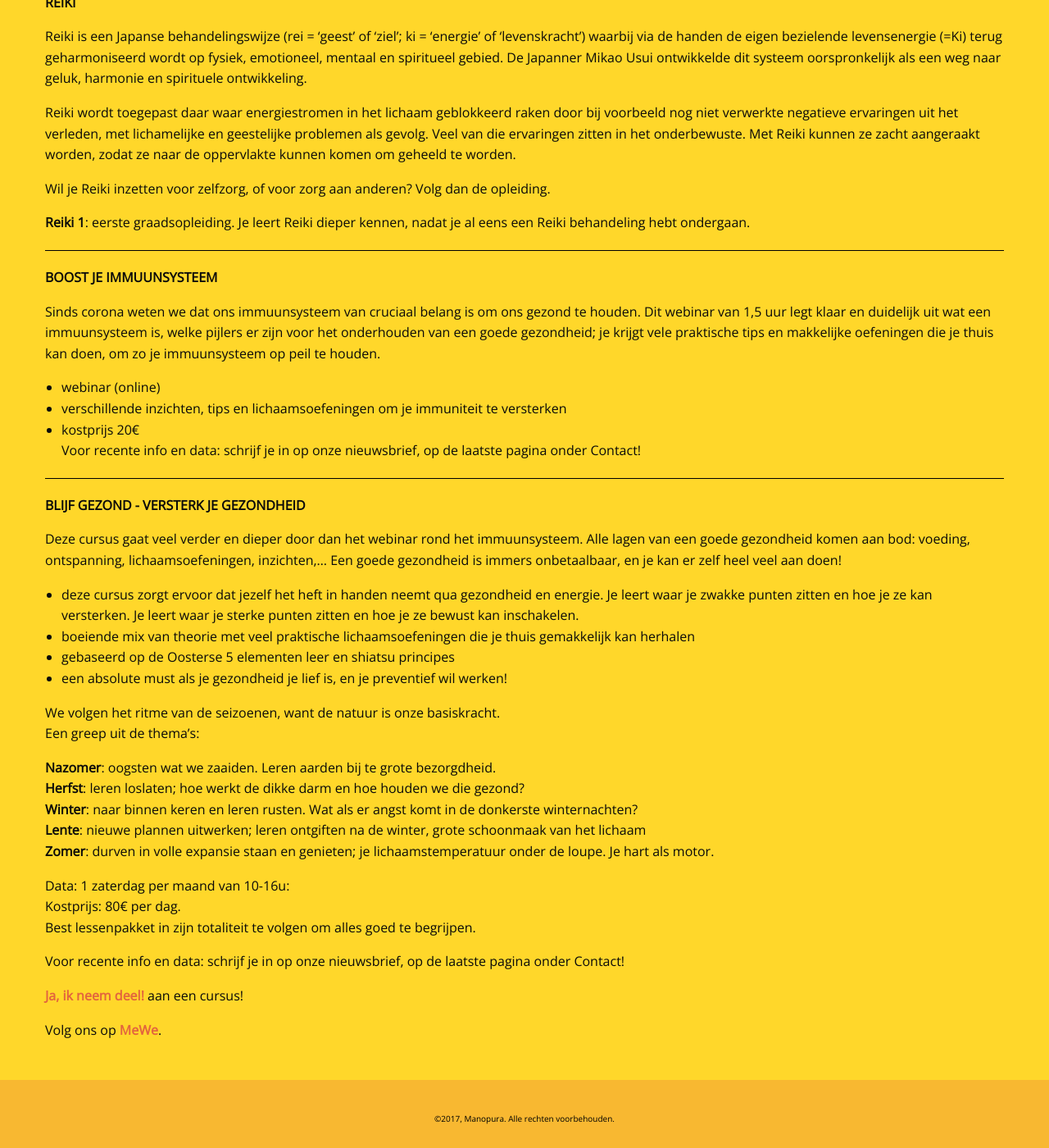
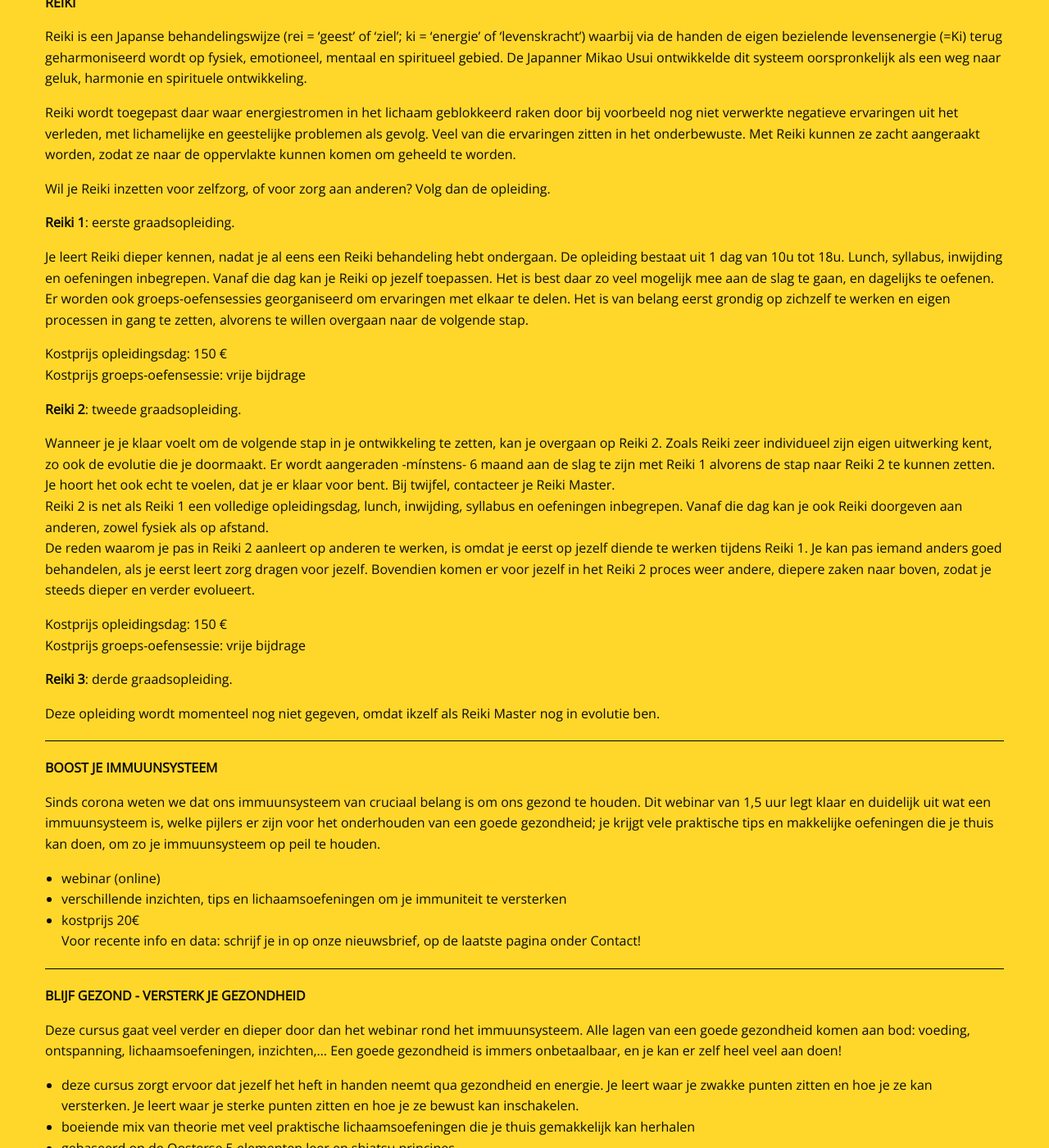
Before and after one commit to manopura/manopura.github.io, a Jekyll site: the page built from cursussen.md, in a window 1280 px wide and 1400 px high, scrolled down 1876 px. Shown: the whole window at 82% size. Built offline with Jekyll 4.4.1, drawn with Linux system fonts in a browser that asks for light colours; nearby versions of some CDN libraries; our own code applies the rules of GitHub Pages for plain Markdown files.

Commit message:
Update cursussen.md

```diff
--- a/cursussen.md
+++ b/cursussen.md
@@ -81,8 +81,24 @@ Reiki wordt toegepast daar waar energiestromen in het lichaam geblokkeerd raken
 Wil je Reiki inzetten voor zelfzorg, of voor zorg aan anderen? Volg dan de opleiding.
 
 **Reiki 1**: eerste graadsopleiding.
-Je leert Reiki dieper kennen, nadat je al eens een Reiki behandeling hebt ondergaan.
 
+Je leert Reiki dieper kennen, nadat je al eens een Reiki behandeling hebt ondergaan. De opleiding bestaat uit 1 dag van 10u tot 18u. Lunch, syllabus, inwijding en oefeningen inbegrepen. Vanaf die dag kan je Reiki op jezelf toepassen. Het is best daar zo veel mogelijk mee aan de slag te gaan, en dagelijks te oefenen. Er worden ook groeps-oefensessies georganiseerd om ervaringen met elkaar te delen. Het is van belang eerst grondig op zichzelf te werken en eigen processen in gang te zetten, alvorens te willen overgaan naar de volgende stap.
+
+Kostprijs opleidingsdag: 150 €
+Kostprijs groeps-oefensessie: vrije bijdrage
+
+**Reiki 2**: tweede graadsopleiding.
+
+Wanneer je je klaar voelt om de volgende stap in je ontwikkeling te zetten, kan je overgaan op Reiki 2. Zoals Reiki zeer individueel zijn eigen uitwerking kent, zo ook de evolutie die je doormaakt. Er wordt aangeraden -mínstens- 6 maand aan de slag te zijn met Reiki 1 alvorens de stap naar Reiki 2 te kunnen zetten. Je hoort het ook echt te voelen, dat je er klaar voor bent. Bij twijfel, contacteer je Reiki Master.
+Reiki 2 is net als Reiki 1 een volledige opleidingsdag, lunch, inwijding, syllabus en oefeningen inbegrepen. Vanaf die dag kan je ook Reiki doorgeven aan anderen, zowel fysiek als op afstand.
+De reden waarom je pas in Reiki 2 aanleert op anderen te werken, is omdat je eerst op jezelf diende te werken tijdens Reiki 1. Je kan pas iemand anders goed behandelen, als je eerst leert zorg dragen voor jezelf. Bovendien komen er voor jezelf in het Reiki 2 proces weer andere, diepere zaken naar boven, zodat je steeds dieper en verder evolueert.
+
+Kostprijs opleidingsdag: 150 €
+Kostprijs groeps-oefensessie: vrije bijdrage
+
+**Reiki 3**: derde graadsopleiding.
+
+Deze opleiding wordt momenteel nog niet gegeven, omdat ikzelf als Reiki Master nog in evolutie ben.
 
 ---
 
```
